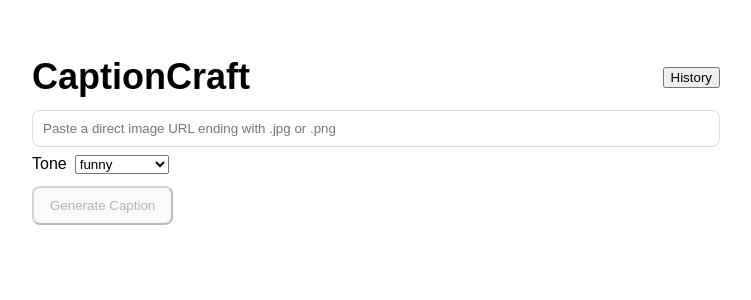
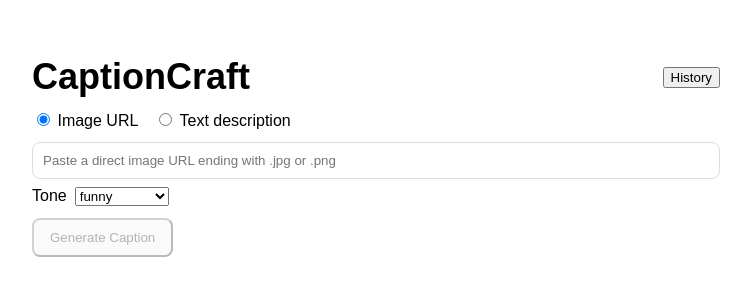
Before and after one commit to daylanwaller03/Captioncraft, a Next.js app: page / in a window 1280 px wide. Shown: the top 300 px of the page, without its empty margins (264-1015 px from the left). Built offline with nearby package versions, Linux system fonts and the light colour scheme.

Commit message:
Update index.js

```diff
--- a/pages/index.js
+++ b/pages/index.js
@@ -12,7 +12,9 @@ const saveHistory = (items) => {
 };
 
 export default function Home() {
+  const [mode, setMode] = useState("image"); // "image" or "text"
   const [imageUrl, setImageUrl] = useState("");
+  const [description, setDescription] = useState("");
   const [tone, setTone] = useState("funny");
   const [captions, setCaptions] = useState([]);
   const [loading, setLoading] = useState(false);
@@ -28,10 +30,14 @@ export default function Home() {
     setCaptions([]);
     setDemoUsed(false);
     try {
+      const body = mode === "image"
+        ? { imageUrl, tone }
+        : { description, tone };
+
       const res = await fetch("/api/generate", {
         method: "POST",
         headers: { "Content-Type": "application/json" },
-        body: JSON.stringify({ imageUrl, tone })
+        body: JSON.stringify(body)
       });
       const data = await res.json();
       if (!res.ok) throw new Error(data.error || "Failed");
@@ -46,11 +52,22 @@ export default function Home() {
   }
 
   function addToHistory(caption) {
-    const item = { id: crypto.randomUUID(), createdAt: Date.now(), imageUrl, tone, caption };
+    const item = {
+      id: crypto.randomUUID(),
+      createdAt: Date.now(),
+      mode,
+      imageUrl: mode === "image" ? imageUrl : "",
+      description: mode === "text" ? description : "",
+      tone,
+      caption
+    };
     const next = [item, ...history].slice(0, 200);
     setHistory(next);
     saveHistory(next);
   }
+
+  const canGenerate =
+    mode === "image" ? !!imageUrl.trim() : !!description.trim();
 
   return (
     <div style={{ maxWidth: 720, margin: "40px auto", padding: 16, fontFamily: "sans-serif" }}>
@@ -59,6 +76,14 @@ export default function Home() {
         <Link href="/history"><button>History</button></Link>
       </header>
 
+      {/* Mode toggle */}
+      <div style={{ marginTop: 12, display: "flex", gap: 16 }}>
+        <label><input type="radio" name="mode" value="image" checked={mode === "image"} onChange={() => setMode("image")} /> Image URL</label>
+        <label><input type="radio" name="mode" value="text" checked={mode === "text"} onChange={() => setMode("text")} /> Text description</label>
+      </div>
+
+      {mode === "image" ? (
+        <>
           <input
             type="url"
             placeholder="Paste a direct image URL ending with .jpg or .png"
@@ -66,11 +91,20 @@ export default function Home() {
             onChange={(e) => setImageUrl(e.target.value)}
             style={{ width: "100%", padding: 10, border: "1px solid #ddd", borderRadius: 8, marginTop: 12 }}
           />
-
           {imageUrl && (
             <div style={{ marginTop: 12 }}>
               <img src={imageUrl} alt="preview" style={{ maxWidth: "100%", borderRadius: 8 }} />
             </div>
+          )}
+        </>
+      ) : (
+        <textarea
+          rows={4}
+          placeholder="Describe your photo or video"
+          value={description}
+          onChange={(e) => setDescription(e.target.value)}
+          style={{ width: "100%", padding: 10, border: "1px solid #ddd", borderRadius: 8, marginTop: 12 }}
+        />
       )}
 
       <div style={{ marginTop: 8 }}>
@@ -83,7 +117,7 @@ export default function Home() {
         </select>
       </div>
 
-      <button onClick={generate} disabled={loading || !imageUrl} style={{ marginTop: 12, padding: "10px 16px", borderRadius: 8 }}>
+      <button onClick={generate} disabled={loading || !canGenerate} style={{ marginTop: 12, padding: "10px 16px", borderRadius: 8 }}>
         {loading ? "Generating..." : "Generate Caption"}
       </button>
 
```
Lines whose indentation alone changed are shown as unchanged.
